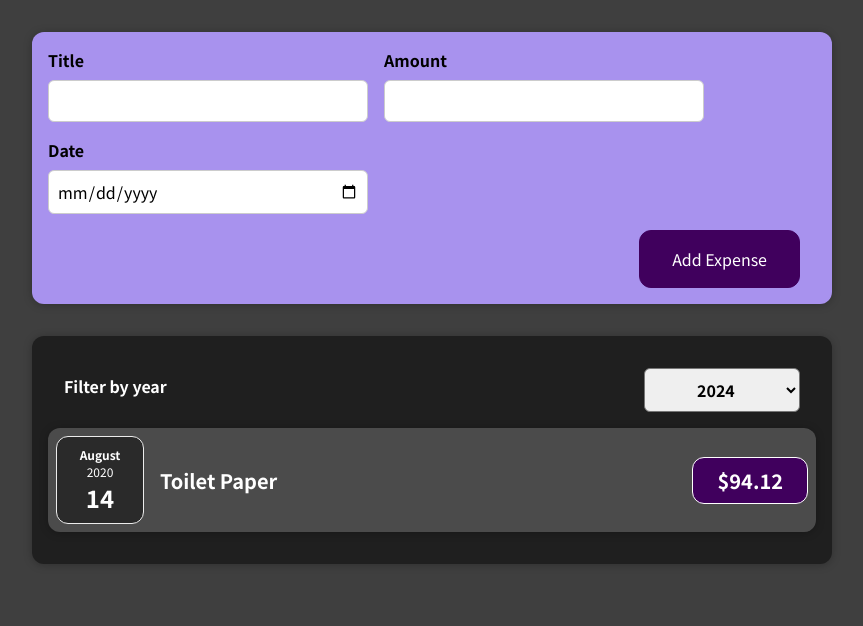
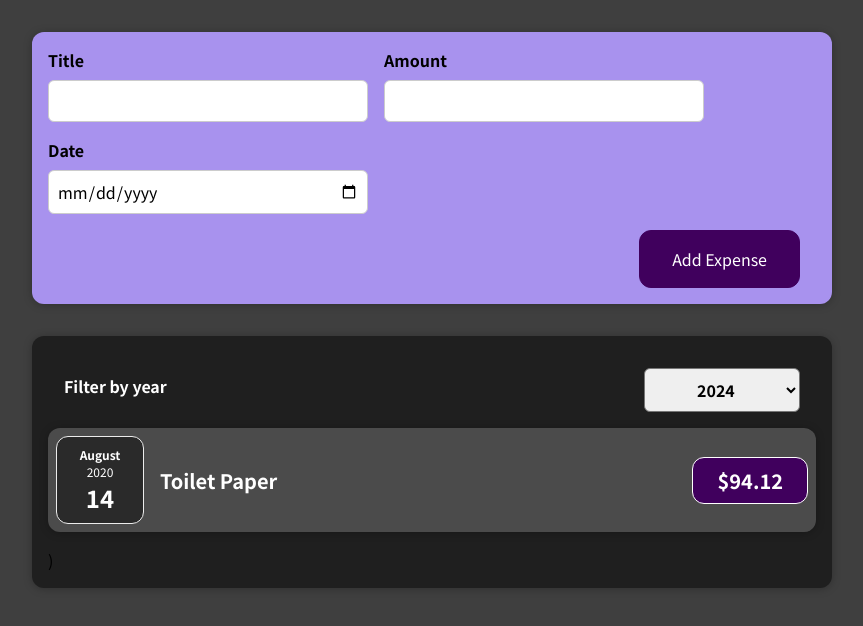
Before and after one commit to Zbigniew013/react-complete-guide, a React (Create React App) app: page / in a window 1280 px wide. Shown: the top 626 px of the page, without its empty margins (208-1071 px from the left). Built offline with nearby package versions, Linux system fonts and the light colour scheme.

Commit message:
outputting conditional content

```diff
--- a/src/components/Expenses/Expenses.js
+++ b/src/components/Expenses/Expenses.js
@@ -23,7 +23,9 @@ const Expenses = props => {
           selected={filteredYear}
           onChangeFilter={filterChangeHandler}
         />
-        {filteredExpenses.map(expense => (
+        {filteredExpenses.length === 0 && <p>No expenses found.</p>}
+        {filteredExpenses.length >= 0 &&
+          filteredExpenses.map(expense => (
             <ExpenseItem
               key={expense.id}
               title={expense.title}
@@ -31,6 +33,7 @@ const Expenses = props => {
               date={expense.date}
             />
           ))}
+        )
       </Card>
     </div>
   );
```
Lines whose indentation alone changed are shown as unchanged.
